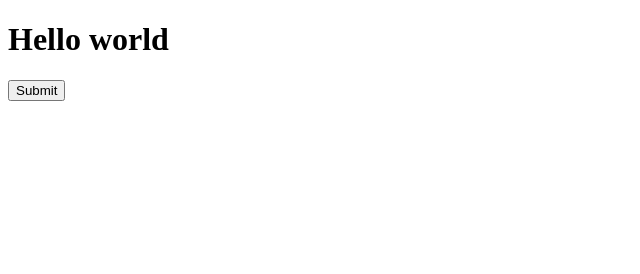
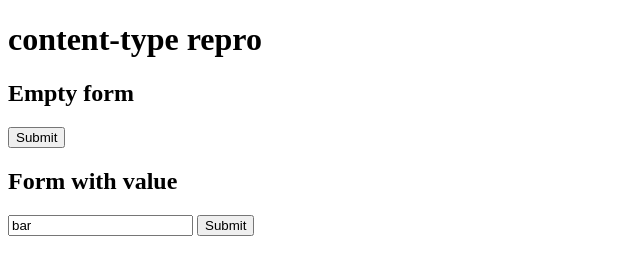
Before and after one commit to mkarmark/swa-content-type-repro, a website: page index.html in a window 1280 px wide. Shown: the whole page, without its empty margins (0-640 px from the left). Drawn offline with Linux system fonts and the light colour scheme.

Commit message:
add multiple forms

```diff
--- a/index.html
+++ b/index.html
@@ -6,8 +6,14 @@
     <title>Hello world</title>
   </head>
   <body>
-    <h1>Hello world</h1>
+    <h1>content-type repro</h1>
+    <h2>Empty form</h2>
     <form method="POST" action="/api/httpTrigger1">
+      <button>Submit</button>
+    </form>
+    <h2>Form with value</h2>
+    <form method="POST" action="/api/httpTrigger1">
+      <input name="foo" value="bar" />
       <button>Submit</button>
     </form>
   </body>
```
